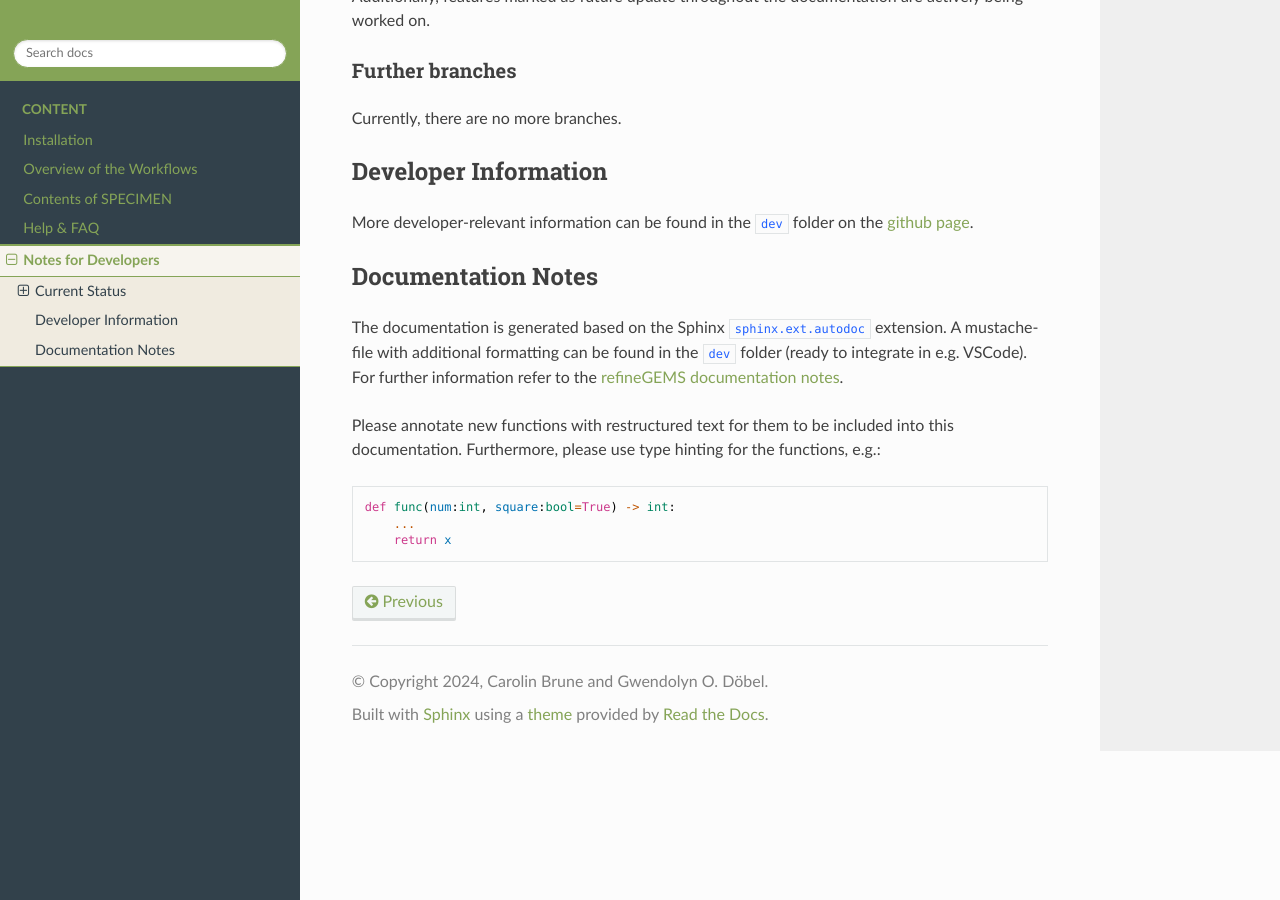
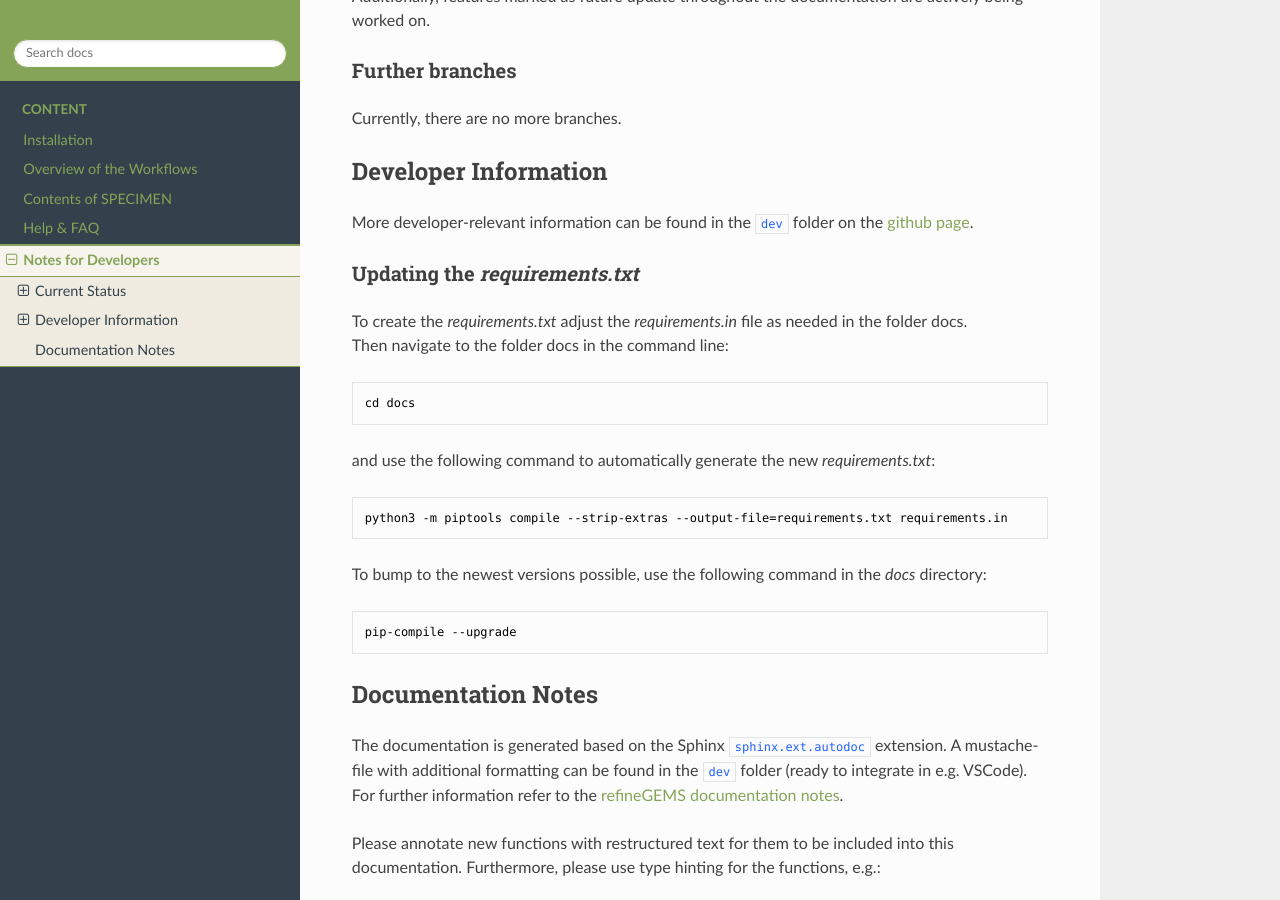
Before and after one commit to draeger-lab/SPECIMEN, a Sphinx documentation site: the page built from docs/source/dev-notes.rst, in a window 1280 px wide and 900 px high, scrolled down 721 px. Built offline with Sphinx 7.4.7 and the Read the Docs theme 3.1.0, drawn with Linux system fonts in a browser that asks for light colours.

Commit message:
Update requirements
and some small stuff

```diff
--- a/docs/source/dev-notes.rst
+++ b/docs/source/dev-notes.rst
@@ -35,6 +35,30 @@ Developer Information
 
 More developer-relevant information can be found in the :code:`dev` folder on the `github page <https://github.com/draeger-lab/SPECIMEN>`__.
 
+Updating the `requirements.txt`
+^^^^^^^^^^^^^^^^^^^^^^^^^^^^^^^
+| To create the `requirements.txt` adjust the `requirements.in` file as needed in the folder docs.
+| Then navigate to the folder docs in the command line:
+
+.. code-block:: console
+    :class: copyable
+
+    cd docs
+
+and use the following command to automatically generate the new `requirements.txt`:
+
+.. code-block:: console
+    :class: copyable
+
+    python3 -m piptools compile --strip-extras --output-file=requirements.txt requirements.in
+
+To bump to the newest versions possible, use the following command in the `docs` directory:
+
+.. code-block:: console
+    :class: copyable
+
+    pip-compile --upgrade
+
 Documentation Notes
 -------------------
 
--- a/pyproject.toml
+++ b/pyproject.toml
@@ -35,14 +35,12 @@ dependencies = [
     # @NOTE
     # need to installed but install does not work with PyPi that way
     "bofdat@git+https://github.com/draeger-lab/BOFdat", # our fork with hot fix(es)
-    "masschargecuration@git+https://github.com/Biomathsys/MassChargeCuration@installation-fix"
+    "masschargecuration@git+https://github.com/Biomathsys/MassChargeCuration"
 ]
 # @TODO: some kind of installation file / help?
 # additional missing tools:
 #    EntrezDirect -> maybe change to Bio.Entrez or use refineGEMs functions?
 #    DIAMOND
-#    BOFdat: "bofdat@git+https://github.com/draeger-lab/BOFdat", # our fork with hot fix(es)
-#    MCC: "masschargecuration@git+https://github.com/Biomathsys/MassChargeCuration@installation-fix"
 
 [project.optional-dependencies]
 # developer/docs installation dependancies
```
Also changed, not shown: docs/requirements.txt (+130 -505 lines), 1 other file.
